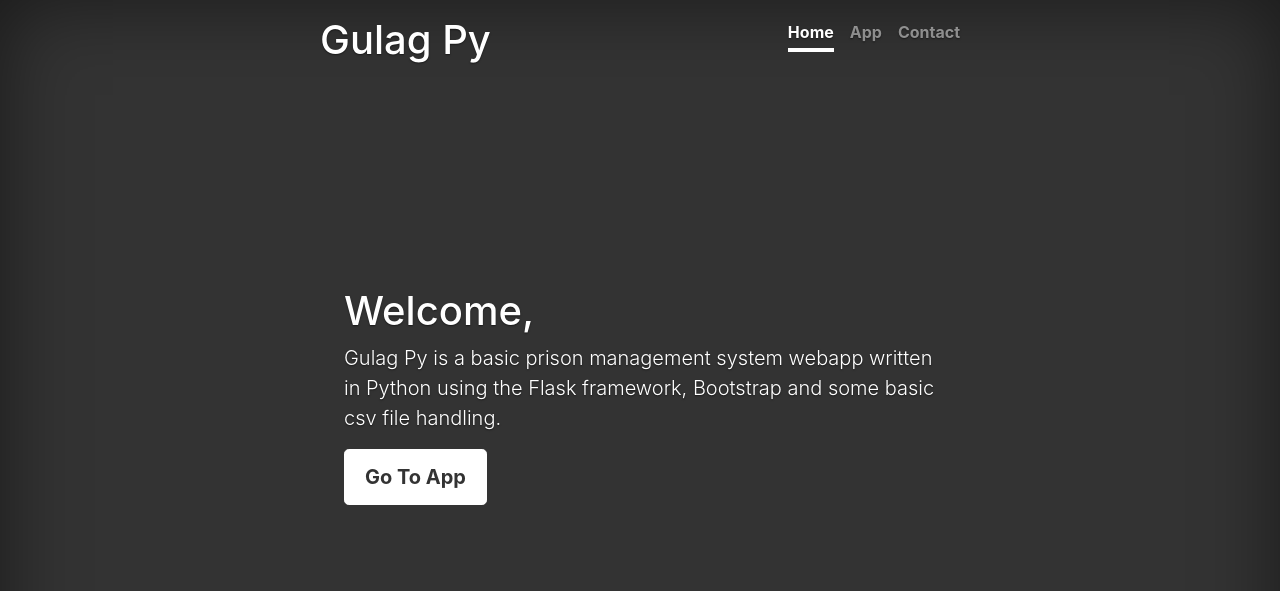
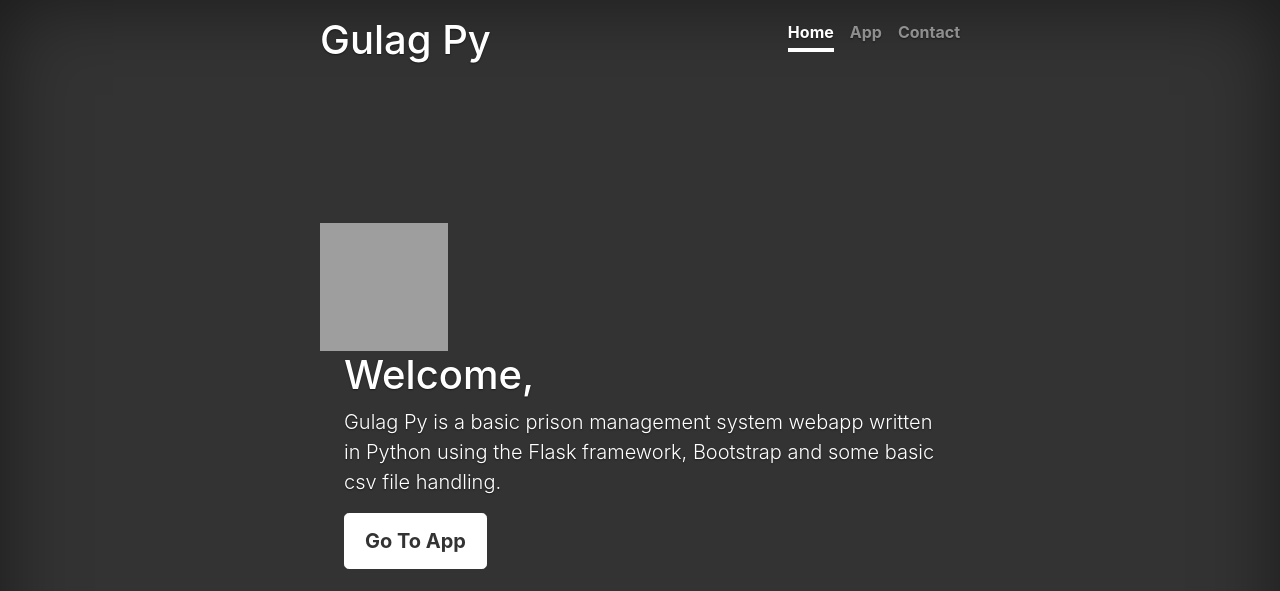
Before and after one commit to AaravRajput/GulagProject, a Flask app: page / in a window 1280 px wide. Shown: the top 591 px of the page. Run offline with Flask 2, Linux system fonts and the light colour scheme; some libraries are stand-ins or nearby versions; grey boxes are pictures that could not be loaded.

Commit message:
Home page designed!

```diff
--- a/templates/index.html
+++ b/templates/index.html
@@ -17,7 +17,7 @@
               </nav>
             </div>
         </header>
-
+        <img src="https://cdn.discordapp.com/attachments/704906938592264282/706100351631228938/how-to-respawn-call-of-duty-warzone_feature.png" height=128 width=128 />
         <main role="main" class="inner cover">
             <h1 class="cover-heading">Welcome,</h1>
             <p class="lead">Gulag Py is a basic prison management system webapp written in Python using the Flask framework, Bootstrap and some basic csv file handling.</p>
```
